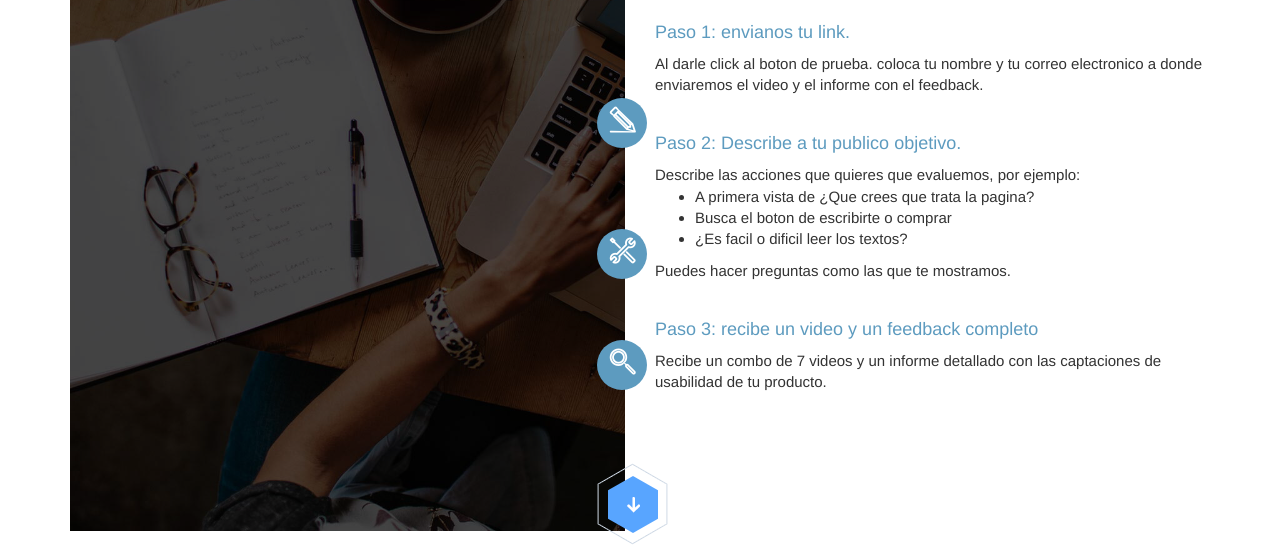
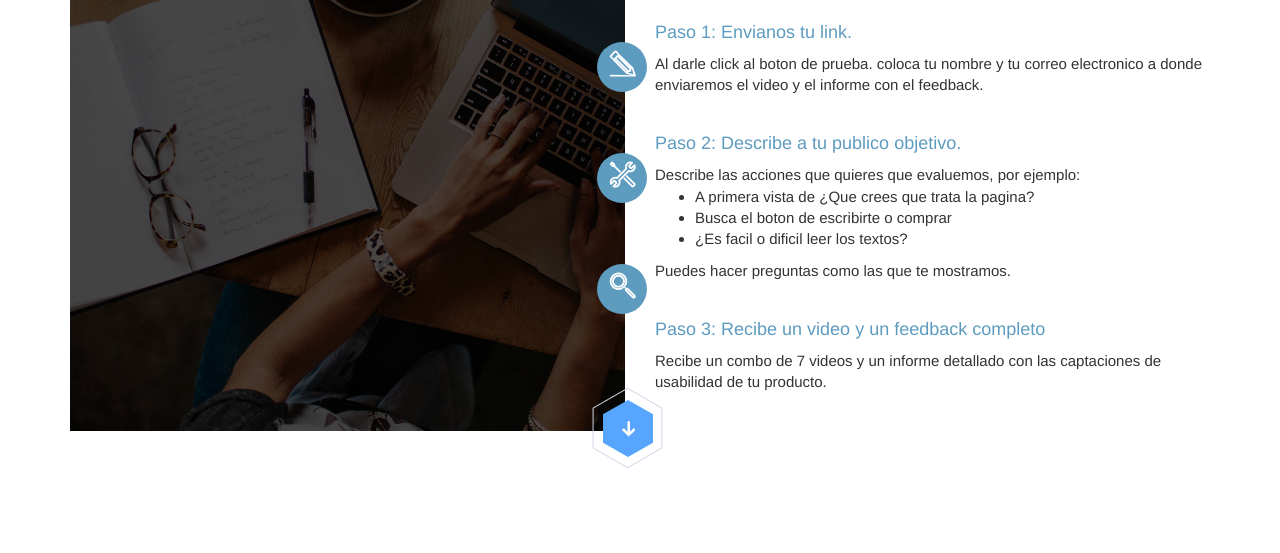
Before and after one commit to anilentp/user-testing, a plain HTML site: page index.html in a window 1280 px wide. Shown: the part 491-1044 px from the top of the page. After the commit the page ends 987 px from the top, so only its background shows below. Drawn offline with Linux system fonts and the light colour scheme; files whose address does not match are found by name.

Commit message:
correcion de columnas

```diff
--- a/css/main.css
+++ b/css/main.css
@@ -10,11 +10,14 @@
 	max-width: 50%;
 	margin-left: 0% !important;
 }
+.how-i-do{
+	padding-bottom: 5%;
+}
 .background-destkop{
 	background-image: url(../image/sec-2.jpg);
 	background-size: cover;
-	height: 600px;
 	width: 100%;
+	height: 500px;
 	position: relative;
 }
 .background-destkop::before{
@@ -42,21 +45,19 @@
 	color: white;
 	font-weight: bold;
 }
-.medium{
-	position: absolute;
-}
 #margin-1{
-	margin-top: 30%;
+	margin-top: 20%;
 }
 #margin-2{
-	margin-top: 50%;
+	margin-top: 40%;
 }
 #margin-3{
-	margin-top: 70%;
+	margin-top: 60%;
 }
 #margin-4{
-	margin-top: 90%;
-	left: 93%;
+	margin-top: 80%;
+	left: 92%;
+	position: absolute;
 }
 iframe{
 	width: 100% !important;
--- a/css/queries.css
+++ b/css/queries.css
@@ -0,0 +1,5 @@
+.contact{
+	background-image: url(../image/large.jpg);
+	background-size: cover;
+
+}
--- a/index.html
+++ b/index.html
@@ -17,7 +17,7 @@
 					</div>
 				</div>
 				<div class="row">
-					<div class="col-md-6 col-sm-6">
+					<div class="col-md-6 col-sm-12">
 						<h1>
 							Ejemplo de
 							<img class="logo-img"src="image/logo-2.jpg">
@@ -32,7 +32,7 @@
 						</p>
 						<img src="image/flecha.png">
 					</div>
-					<div class="col-md-6 col-sm-6">
+					<div class="col-md-6 col-sm-12">
 						<iframe height="315" src="https://www.youtube.com/embed/u7MDfG9ZJTU" frameborder="0" allowfullscreen>
 						</iframe>
 					</div>
@@ -42,31 +42,31 @@
 		<section class="how-i-do">
 			<div class="container">
 				<div class="row">
-					<div class="col-md-6 col-sm-6">
+					<div class="col-md-6 col-sm-9">
 						<div class="background-destkop">
-							<div  id="margin-1" class="medium caja-iconos">
+							<div  id="margin-1" class="caja-iconos">
 								<i class="icon-pencil">
+								</i>
 							</div>
-							</i>
-							<div id="margin-2" class="medium caja-iconos">
+							<div id="margin-2" class="caja-iconos">
 								<i class="icon-tools-2">
 								</i>
 							</div>
-							<div id="margin-3" class="medium caja-iconos">
+							<div id="margin-3" class="caja-iconos">
 								<i class="icon-magnifying-glass">
 								</i>
 							</div>
-							<div id="margin-4"  class="medium">
+							<div id="margin-4">
 								<img src="image/separador.png">
 							</div>
 						</div>
 					</div>
-					<div class="col-md-6 col-sm-6">
+					<div class="col-md-6 col-sm-12">
 						<h2>
 							Lo quiero ¿Que hago?.
 						</h2>
 						<h4>
-							Paso 1: envianos tu link.
+							Paso 1: Envianos tu link.
 						</h4>
 						<p>
 							Al darle click al boton de prueba. coloca tu nombre y tu correo electronico a donde enviaremos el video y el informe con el feedback.
@@ -92,7 +92,7 @@
 							Puedes hacer preguntas como las que te mostramos.
 						</p>
 						<h4>
-							Paso 3: recibe un video y un feedback completo
+							Paso 3: Recibe un video y un feedback completo
 						</h4>
 						<p>
 							Recibe un combo de 7 videos y un informe detallado con las captaciones de usabilidad de tu producto.
```
Also changed, not shown: contact.html (+13 -1 lines).
